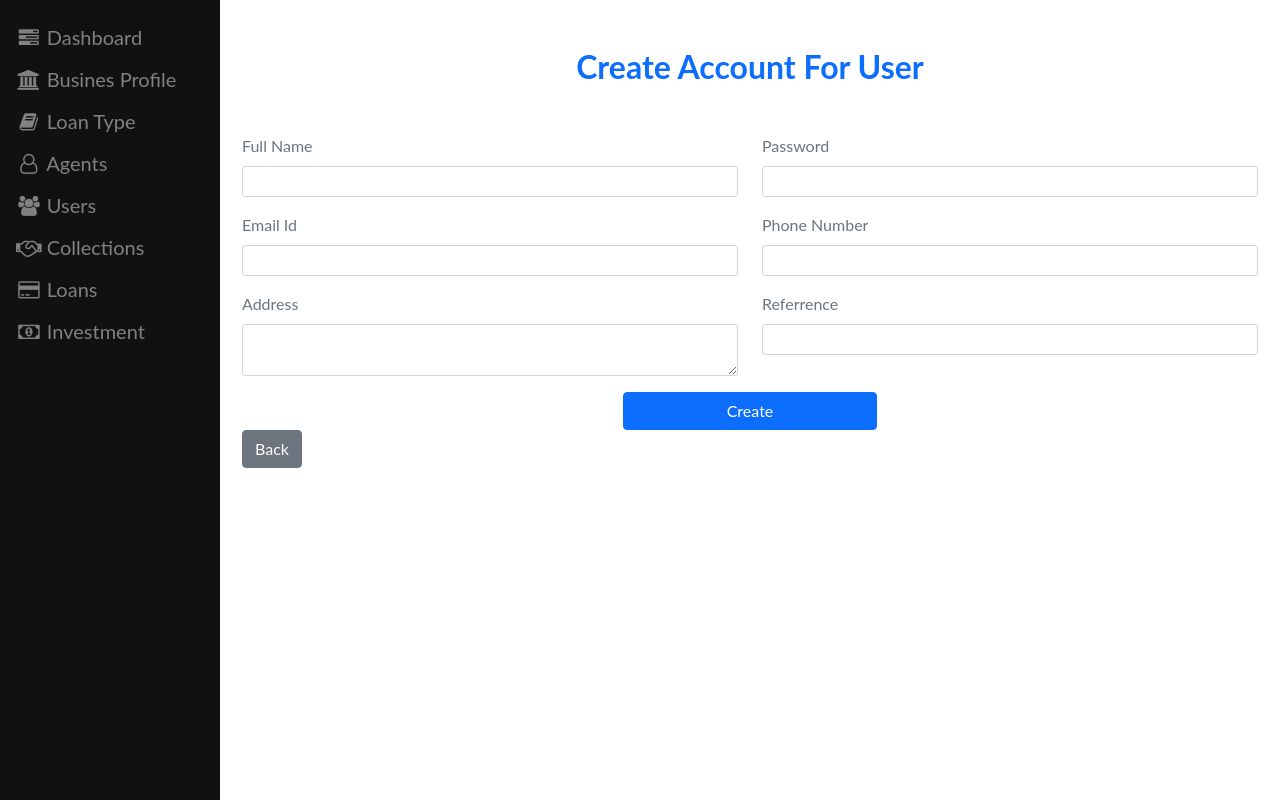
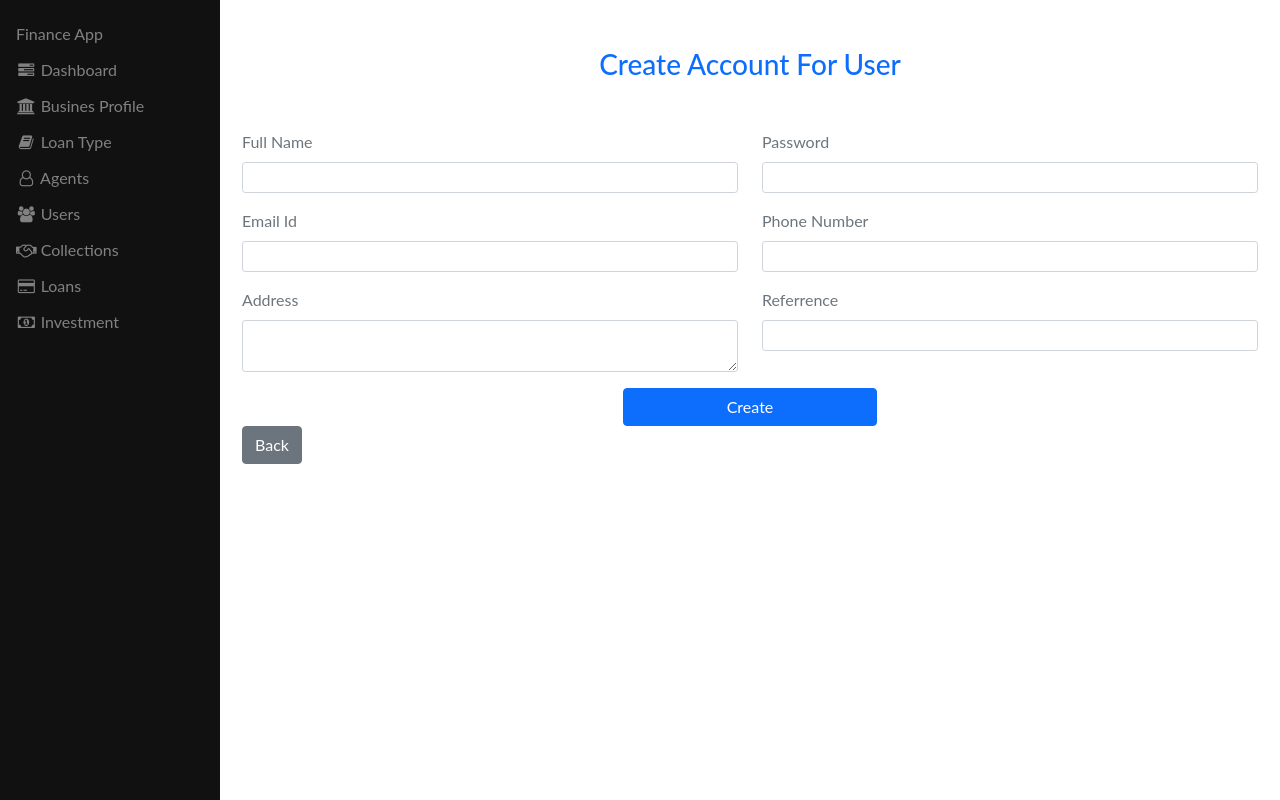
Before and after one commit to ShirishaSabavat/websiteFinance, a plain HTML site: page userCreation/index.html in a window 1280 px wide. Drawn offline with nearby package versions, Linux system fonts and the light colour scheme.

Commit message:
conflicts resolved again

```diff
--- a/userCreation/index.html
+++ b/userCreation/index.html
@@ -34,7 +34,7 @@ body {font-family: "Lato", sans-serif;}
 .sidebar a {
   padding: 6px 8px 6px 16px;
   text-decoration: none;
-  font-size: 20px;
+  font-size: 16px;
   color: #818181;
   display: block;
 }
@@ -56,6 +56,8 @@ body {font-family: "Lato", sans-serif;}
 </head>
 <body>
   <div class="sidebar">
+    <a href="index.html" class="nav_logo"> <i class='bx bx-layer nav_logo-icon'></i> <span class="nav_logo-name">Finance
+      App</span> </a>
     <a href="../dashboard.html"><i class="fa fa-fw fa-tasks"></i> Dashboard</a>
     <a href="../businesprofile.html"><i class="fa fa-fw fa-bank"></i> Busines Profile</a>
     <a href="../loantype.html"><i class="fa fa-fw fa-book"></i> Loan Type</a>
@@ -72,7 +74,7 @@ body {font-family: "Lato", sans-serif;}
     <div class="row">
       <div class="col-12  d-flex flex-row justify-content-center">
         <form class="row">
-          <h2 class="text-center text-primary mb-5"><b>Create Account For User</b></h2>
+          <h3 class="text-center text-primary mb-5">Create Account For User</h3>
           <div class="col-md-6 mb-3 input-group-sm">
             <label for="companyName" class="form-label text-secondary" name="full_name">Full Name</label>
             <input type="text" class="form-control" id="companyName" required>
```
Also changed, not shown: agent.html (+1 -1 lines), agentCreation/index.html (+3 -1 lines), user.html (+1 -1 lines).
